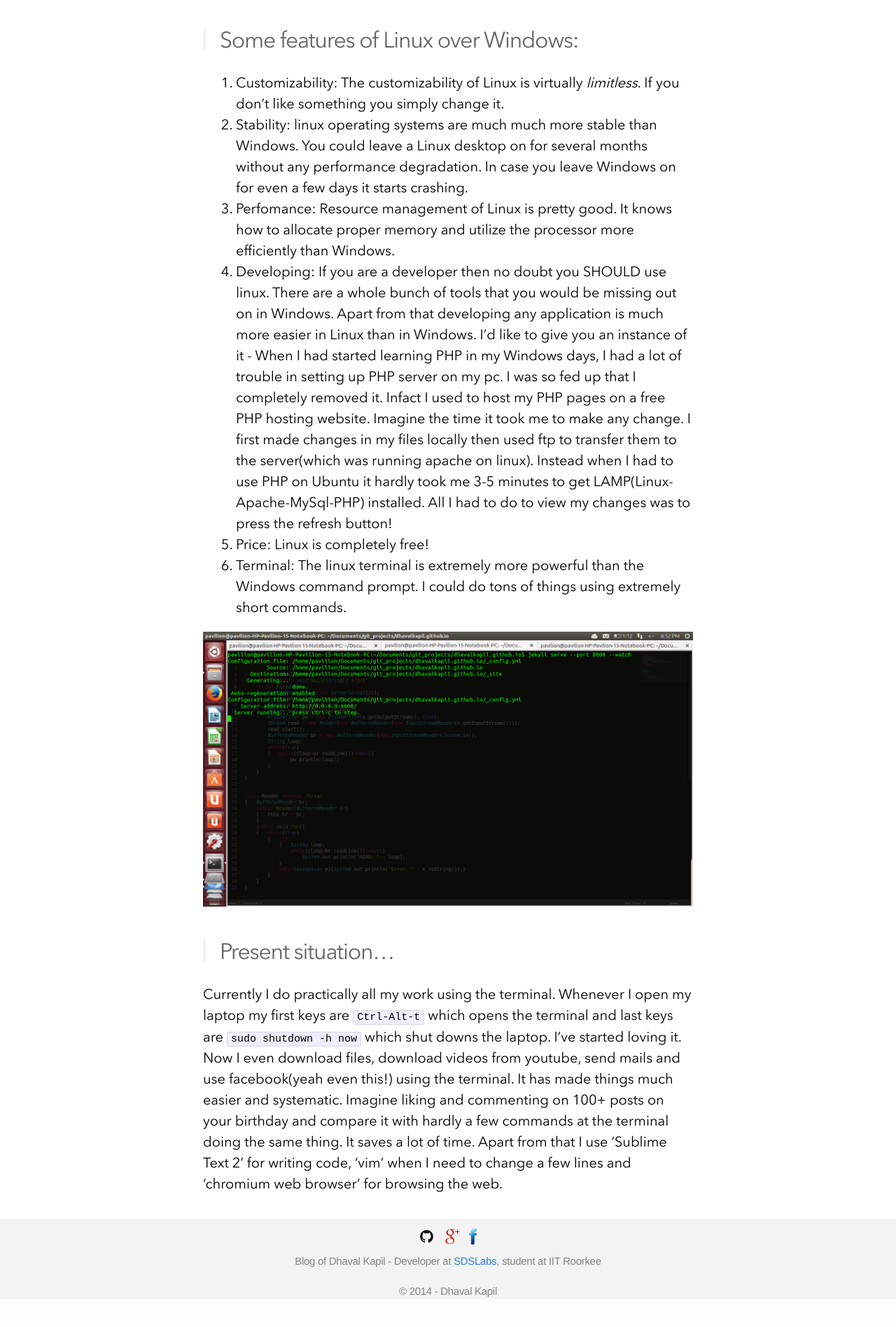
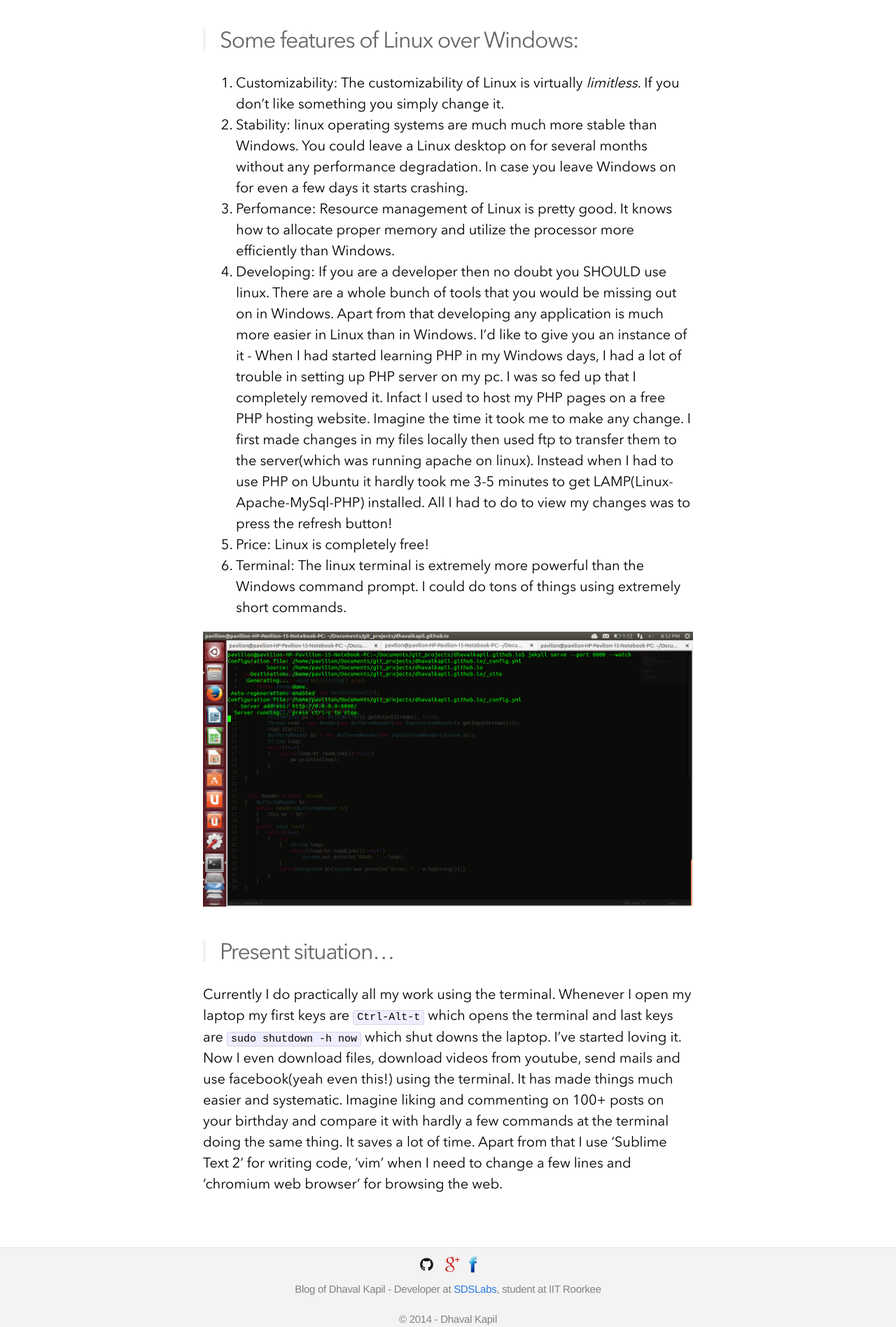
Before and after one commit to DhavalKapil/dhavalkapil.github.io, a Jekyll site: the page built from _posts/2014-05-23-Shifting-to-Ubuntu.md, in a window 1280 px wide. Shown: the part 1205-3102 px from the top of the page at 70% size. Built offline with Jekyll 4.4.1, drawn with Linux system fonts in a browser that asks for light colours; comment, search, counter and statistics services are not loaded; before the commit the page ends 3062 px from its top, so only the background shows below that.

Commit message:
Added padding to disqus comments

```diff
--- a/assets/css/main.css
+++ b/assets/css/main.css
@@ -84,6 +84,10 @@
 
 .site-nav .page-link:hover {
   color: #999;
+}
+
+#disqus_thread {
+  padding: 20px 0px;
 }
 
 /* Site footer */
```
